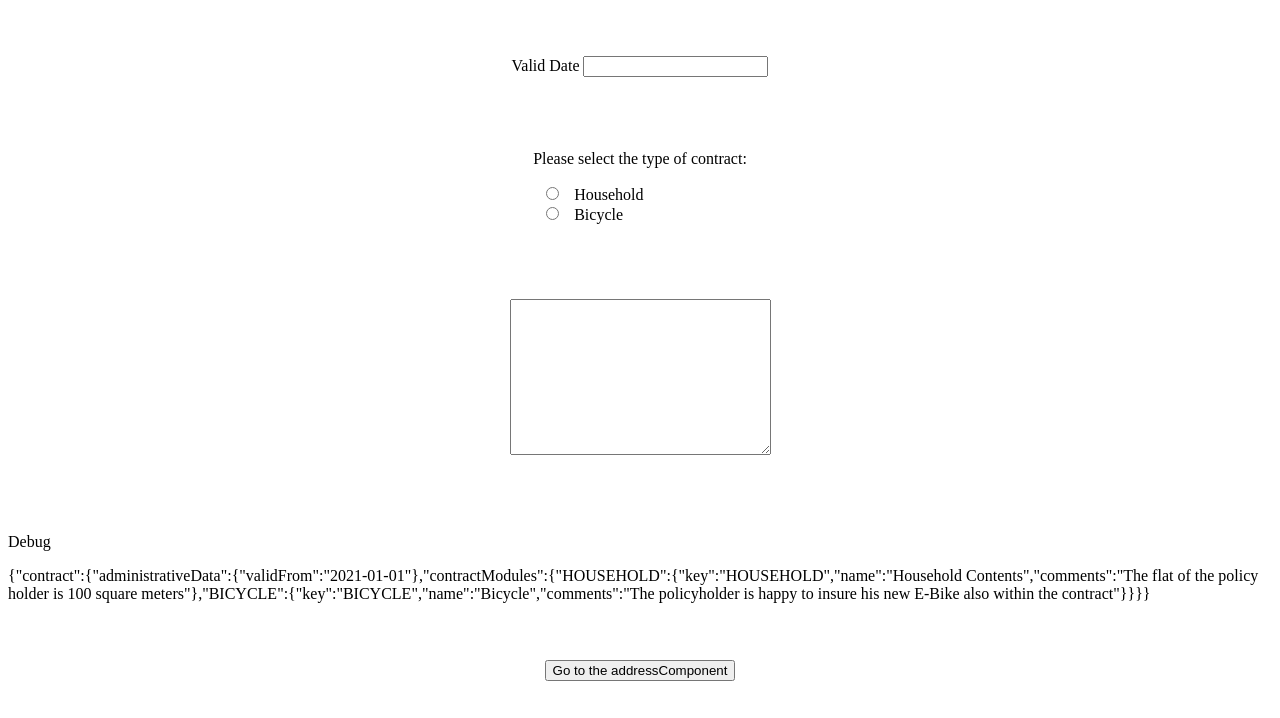
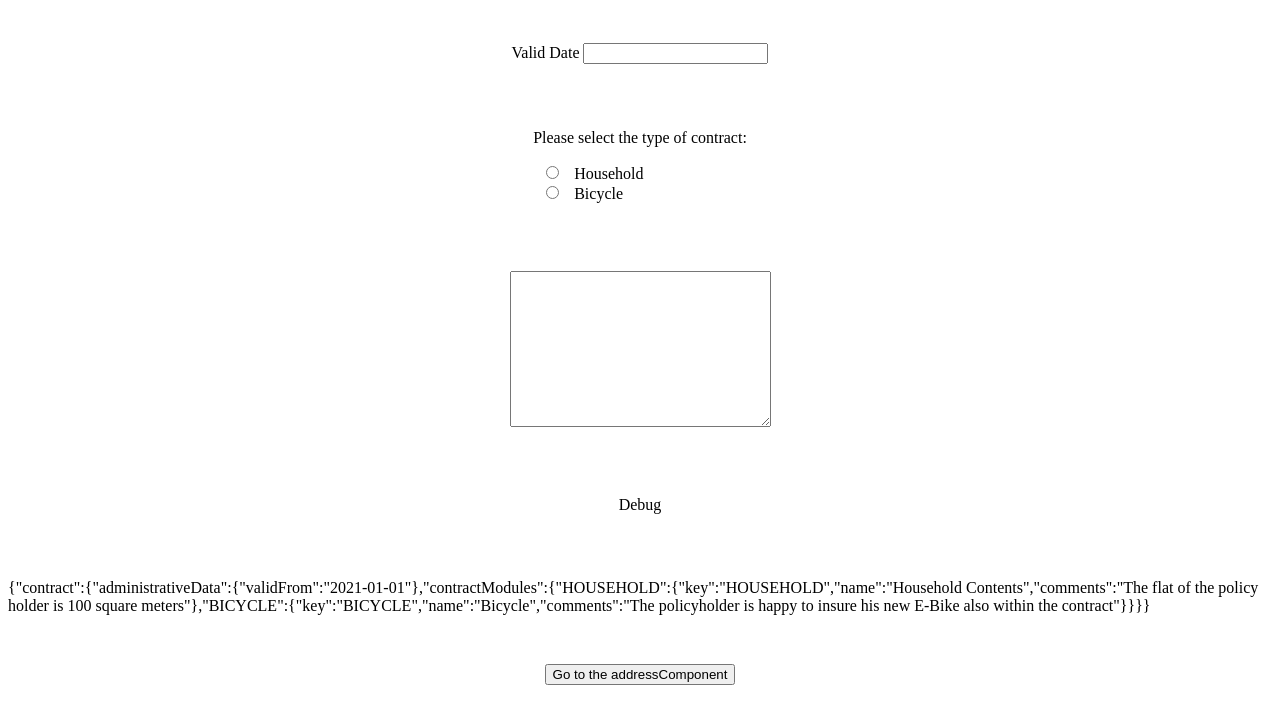
Before and after one commit to Elie-Soued/tech11, a plain HTML site: page Component_Interaction/index.html in a window 1280 px wide. Shown: the part 98-816 px from the top of the page. Drawn offline with Linux system fonts and the light colour scheme.

Commit message:
remove unnecessary div and add comment

```diff
--- a/Component_Interaction/index.html
+++ b/Component_Interaction/index.html
@@ -34,17 +34,15 @@
     <app-contract id="myContract"></app-contract>
 
     <!--Text Area Section -->
-
     <div>
       <textarea rows="10" cols="30" id="textArea"></textarea>
     </div>
 
     <!--Debug / Rendered section -->
-    <div id="debugContainer">
-      <p>Debug</p>
-      <div id="debug"></div>
-    </div>
+    <p>Debug</p>
+    <div id="debug"></div>
 
+    <!--back button-->
     <a href="/index.html">
       <button>Go to the addressComponent</button>
     </a>
```
